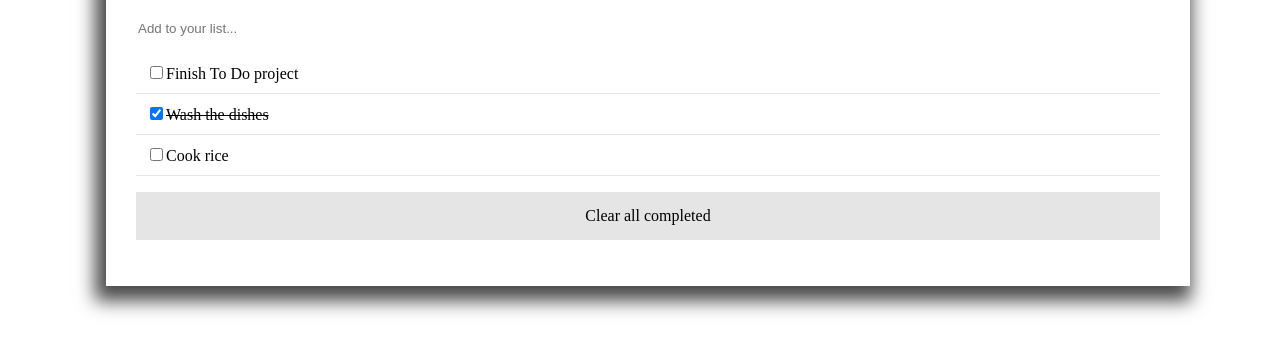
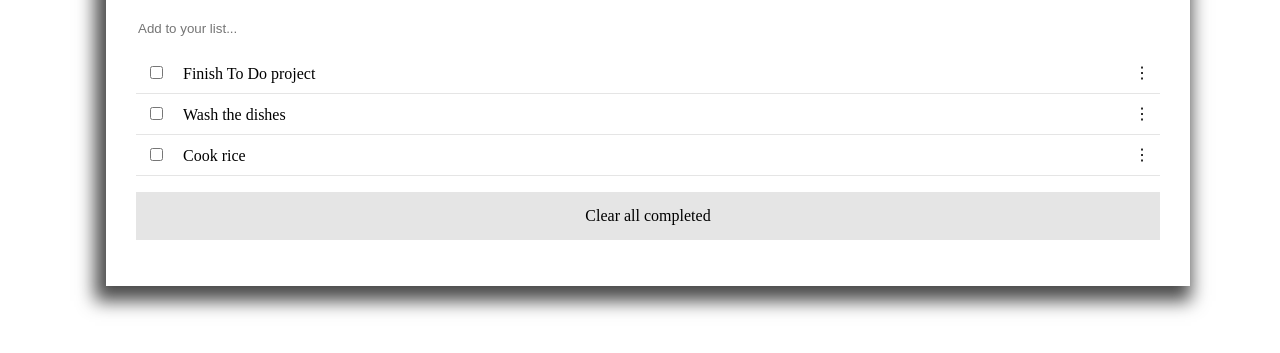
Before and after one commit to Rayan84/to-do-list, a website built with webpack: page src/index.html in a window 1280 px wide. Shown: the part 99-452 px from the top of the page. Built offline with nearby package versions, Linux system fonts and the light colour scheme; some icons are missing.

Commit message:
Add span and ellipses

```diff
--- a/src/index.js
+++ b/src/index.js
@@ -20,7 +20,7 @@ import './style.css';
     },
     {
       "description": "Wash the dishes",
-      "completed": true,
+      "completed": false,
       "index": 1
     },
     {
@@ -32,32 +32,36 @@ import './style.css';
 
 
 let renderList = (item) => {
- // console.log('rendering ...')
   const listContainer = document.getElementById('list-container');
   let task = document.createElement('LI');
   let textNode = document.createTextNode(item.description);
   let span = document.createElement('SPAN');
-  let checkbox = document.createElement('input');
+  let checkbox = document.createElement('INPUT');
+  let span2 = document.createElement('SPAN');
+  let span2Text = document.createTextNode('\u22ee');
   checkbox.setAttribute('type','checkbox');
+  checkbox.setAttribute('class', 'checkbox');
 
   task.setAttribute('class', 'task');
-  //    console.log(list[i].completed);
       if (item.completed == true){
-  //      console.log('If is true')
         task.setAttribute('class', 'completed task');
         checkbox.checked = true;
-
       }
       span.appendChild(checkbox);
       task.appendChild(span);
       task.appendChild(textNode);
+      span2.appendChild(span2Text);
+      span2.setAttribute('class', 'ellipses');
+      task.appendChild(span2);
       listContainer.appendChild(task);
 }
+
+
 
 let readSavedTasks = () => {
   for (let i = 0; i < list.length; i++){
     renderList(list[i]);
-}
+  }
 }
 
 const input = document.getElementById('input');
--- a/src/style.css
+++ b/src/style.css
@@ -42,3 +42,11 @@ body {
 .completed {
   text-decoration: line-through ;
 }
+
+.checkbox {
+  margin-right: 20px;
+}
+
+.ellipses {
+  float: right;
+}
```
Also changed, not shown: dist/main.js.
